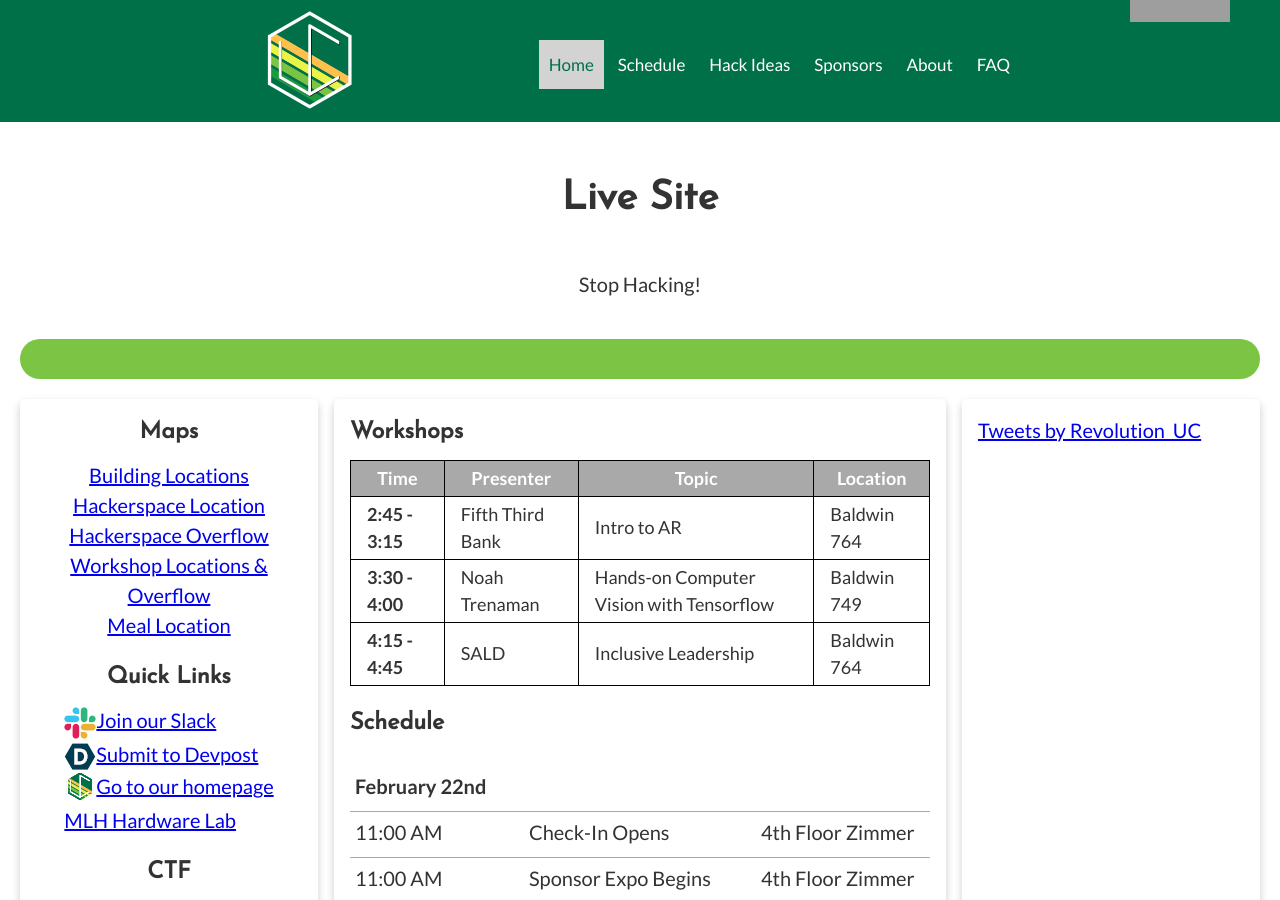
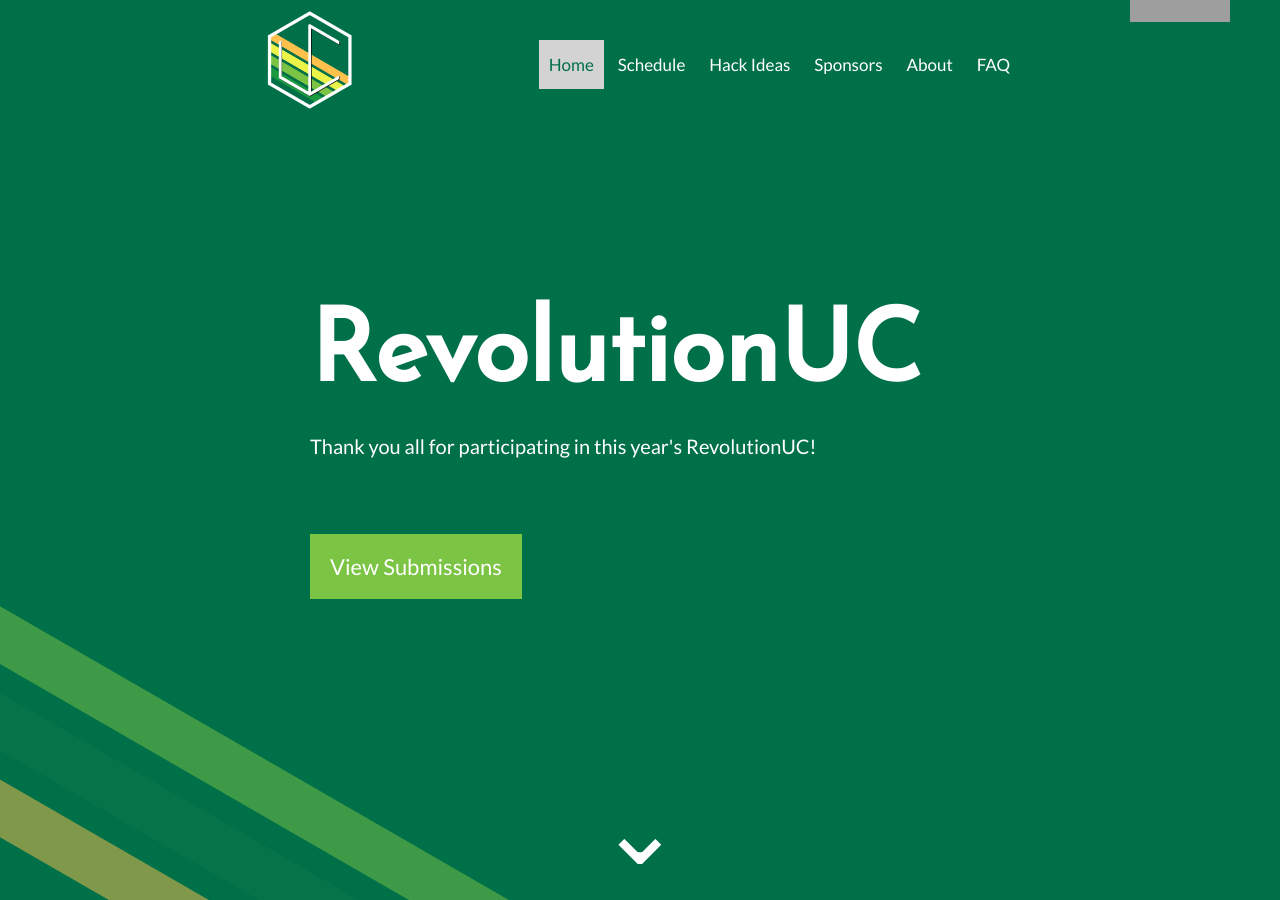
Before and after one commit to RevolutionUC/revolutionuc-frontend, a Jekyll site: the page built from index.html, in a window 1280 px wide and 900 px high. Built offline with Jekyll 4.4.1, drawn with Linux system fonts in a browser that asks for light colours; comment, search, counter and statistics services are not loaded; some of the changed text lies outside the part shown; grey boxes are pictures that could not be loaded.

Commit message:
Switch live site back

```diff
--- a/_data/config.yml
+++ b/_data/config.yml
@@ -10,7 +10,7 @@ navbar:
 
 homepage:
   # The timeline options are: pre-registration, registration, post-registration
-  timeline: closed
+  timeline: post-registration
 
 livesite:
     show-livesite: true
@@ -28,7 +28,7 @@ eventData:
   # Interest form url
   interestForm: https://forms.gle/LrmB5fpVQbaSy6To6
   # Submissions url
-  submissions:
+  submissions: https://revuc-ix.devpost.com/
 
 MLH:
   # Change this to true when MLH accepts our hackathon application
--- a/index.html
+++ b/index.html
@@ -1,160 +1,50 @@
 ---
-layout: default
-<!-- permalink: /live-site/ -->
-useContainer: false
+layout: homepage
+title: Home
 description: RevolutionUC Live Site
 ---
 
-<div class="container container--fluid">
-    <div class="live--container container--fluid">
-        <h2 class="text-center">Live Site</h2>
-        <p class="countdownText countdownText--live" id="countdownText">Time is running out!</p>
-        <div class="barBackground" id="barBackground">
-            <span>
-                <!-- <p class="countdownText" id="countdownText">Time is running out!</p> -->
-                <div class="barForeground" id="barForeground"></div>
-            </span>
-        </div>
+<main>
+    <a id="main" name="main"></a>
+
+    <div class="container container--large">
+        <section class="flex">
+            <div class="image">
+                <img src="https://assets.revolutionuc.com/website-images/2020/home/home-1-1x.png" alt="Photo taken at RevolutionUC">
             </div>
 
-    {% if site.data.config.livesite.show-judging-info %}
-    <div class="live-row">
-        <div class="live-section live-section--judging card columns-12">
-            <h3 class="live--card-header header-top text-center">IMPORTANT JUDGING INFORMATION</h3>
-            <p class="live--card-p">
-                <strong>1.</strong> Please submit to <a href="{{ site.data.config.eventData.submissions }}" target="_">devpost</a>. The sooner you
-                submit
-                the smoother our judging will go! When you submit, make sure your project
-                name, table number, and categories are correct! <strong>You can continue to edit your
-                    submission until hacking ends at 1:30pm.</strong>
-            </p>
-            <p class="live--card-p">
-                <strong>2.</strong> Prepare for judging! You’ll be seen by 2 general judging groups, and by a
-                group or judge for each project category you submit to. You’ll have 3 minutes
-                to pitch your hack to our judges, remember to hit upon our three criteria:
-                Learning, Execution, and Originality. <strong>Remember to tell the judge what you
-                    learned this weekend!</strong> Be proud, this is your time to shine!
-            </p>
-            <p class="live--card-p">
-                <strong>3.</strong> Wait for dismissal to Zimmer Hall - Please don’t leave for closing ceremony
-                until we announce to do so via Slack!
-            </p>
-            <p class="live--card-p">
-                <strong>4.</strong> The top projects will be announced at the closing ceremony, and given the
-                chance to demo their projects to everyone, again for 3 minutes each. <strong>If you
-                    have a hardware hack or complex setup, it’s a good idea to film a video in
-                    case you make it to the final round!</strong> Our top projects will be chosen by our
-                judge panel, and <strong>all</strong> prizes will be announced at the end of the closing
-                ceremony!
-            </p>
-            <p class="live--card-p"><strong>5.</strong> Go home and get some sleep!</p>
+            <div class="text">
+                <p><strong>RevolutionUC</strong> is a 24-hour student hackathon at the University of Cincinnati that is organized by <a href="http://acmatuc.org/" target="_blank">ACM@UC</a>. We invite you to join 300+ motivated students for an awesome weekend of code, community, and self-improvement! You don&rsquo;t have to have to be a computer science major or engineering student to attend. It&rsquo;s a learning experience for students of all skill levels!</p>
             </div>
-    </div>
-    {% endif %}
+        </section>
 
-    {% if site.data.config.livesite.show-travel-info %}
-    <div class="live-row">
-        <div class="live-section live-section--judging card columns-12">
-            <h3 class="live--card-header header-top text-center">TRAVEL REIMBURSEMENT</h3>
-            <p class="live--card-p">
-                We offer carpool reimbursement on a case by case basis - receipts must be provided to receive travel
-                reimbursement. We don’t offer reimbursement for flights. As a standard rule, we'll reimburse 15 cents
-                per mile
-                between UC and your school, up to $60 for a car with more than one participant, or $40 if traveling
-                alone.
-                If we have more reimbursement requests than anticipated, we'll drop the per mile rate fairly
-                to accommodate all reimbursement applicants. You'll be able to apply for travel reimbursement
-                following the event. If you’d like more information please do not
-                hesitate to email us at <a href="mailto:info@revolutionuc.com">info@revolutionuc.com</a>.
-            </p>
-        </div>
-    </div>
-    {% endif %}
-
-    <div class="live-row">
-        <div class="live-section card columns-3"> <!-- columns-2 -->
-
-            <h3 class="live--card-header header-top text-center">Maps</h2>
-            <div class="live--side-bar-content">
-                <ul class="live--link-list maps">
-                    {% for map in site.data.maps %}
-                        <li><a href="{{ map.map-url }}" target="_blank">{{ map.map-title }}</a></li>
-                    {% endfor %}
-                </ul>
+        <section class="flex flex--reverse-small section--no-padding-top">
+            <div class="text">
+                <p class="text-right">A <strong>hackathon</strong> is an event where people get together, form teams, build something new to solve a problem, and have fun doing it! Some project ideas include websites, mobile apps, robots, and more! A hackathon is an all-inclusive environment, you&rsquo;ll learn something new and meet people who are passionate about technology.</p>
             </div>
 
-            <h3 class="live--card-header text-center">Quick Links</h2>
-            <div class="live--side-bar-content">
-                <ul class="live--link-list">
-                    <li><a href="https://slack.revolutionuc.com" target="_blank"><img src = '/img/icons/slack.png' style='vertical-align: middle' />Join our Slack</a></li>
-                    <li><a href="https://revuc-ix.devpost.com/" targer="_blank"><img src = '/img/icons/devpost.png' style='vertical-align: middle' />Submit to Devpost</a></li>
-                    <li><a href="/index_"><img src = '/img/icons/revuc.png' style='vertical-align: middle' />Go to our homepage</a></li>
-                    <li><a href="https://hardware.mlh.io/events/revolution-uc">MLH Hardware Lab</a></li>
-                </ul>
+            <div class="image">
+                <img src="https://assets.revolutionuc.com/website-images/2020/home/home-2-1x.png" alt="Photo taken at RevolutionUC">
+            </div>
+        </section>
     </div>
 
-            <h3 class="live--card-header text-center">CTF</h3>
-            <div class="live--side-bar-content">
-                <p class="live--card-p">If you wish to compete in Capture The Flag, please click <a href="http://ctf.cyberatuc.org/" target="_blank">here</a> to register. After registering post in the #ctf channel to get the competition URL. You can also post there for any questions/support.</p>
+    <section>
+        <div class="container container--small call-to-action">
+            <p class="text-center">RevolutionUC has been a leader in the Cincinnati hacker community since 2014. Check out submissions from previous hackathons.</p>
+
+            <div class="past-hacks">
+                {% for hack in site.data.past-hacks reversed %}
+                    <div class="hack hack--{{ hack.time | replace: ' ','-' }}">
+                        <div class="hack__image">
+                            <a href="{{ hack.link }}" target="_blank">
+                                <img class="past__hacks__image" src="{{ hack.image }}" alt="{{ hack.name }} logo">
+                                <div class="hack__text">{{ hack.time }}</div>
+                            </a>
                         </div>
-
-            <h3 class="live--card-header text-center">Opening Slides</h3>
-            <div class="live--side-bar-content">
-                <p class="live--card-p">Missed the opening ceremony?  You can view the opening ceremony slides <a href="os.html">here</a>.</p>
-            </div>
-        </div>
-        <div class="live-section card columns-6"> <!-- columns-6 -->
-            <h3 class="live--card-header header-top">Workshops</h3>
-            <table class="live-table">
-                <thead>
-                    <th>Time</th>
-                    <th>Presenter</th>
-                    <th>Topic</th>
-                    <th>Location</th>
-                </thead>
-                <tbody>
-                    {% for item in site.data.workshops %}
-                    <tr>
-                        <td>
-                            <b>{{item.time}}</b>
-                        </td>
-                        <td>{{item.company}}</td>
-                        <td>{{item.topic}}</td>
-                        <td>{{item.room}}</td>
-                    </tr>
-                    {% endfor %}
-                </tbody>
-            </table>
-            <h3 class="live--card-header">Schedule</h3>
-            <div>
-                {% for item in site.data.schedule %}
-                <div class="schedule-item flex">
-                    {% if item.date %}
-                    <div class="schedule-date">
-                        <strong>{{item.date}}</strong>
-                    </div>
-                    {% else %}
-                    <div class="schedule-time">
-                        {{item.time}}
-                    </div>
-                    <div class="schedule-event">
-                        {{item.event}}
-                    </div>
-                    <div class="schedule-location">
-                        {{item.location}}
-                    </div>
-                    {% endif %}
                     </div>
                 {% endfor %}
             </div>
         </div>
-        <div class="live-section live-section--twitter card columns-3"> <!-- columns-4 -->
-            <a class="twitter-timeline" data-width="100%" data-height="100%" data-dnt="true" href="https://twitter.com/Revolution_UC?ref_src=twsrc%5Etfw">Tweets by Revolution_UC</a> <script async src="https://platform.twitter.com/widgets.js" charset="utf-8"></script>
-        </div>
-    </div>
-</div>
-
-<br/>
-
-<script src="/js/countdown-timer.js"></script>
-<script>initProgressBar("2020/02/22 13:30:00", "2020/02/23 13:30:00", "hour");</script>
+    </section>
+</main>
```
Lines whose indentation alone changed are shown as unchanged.
